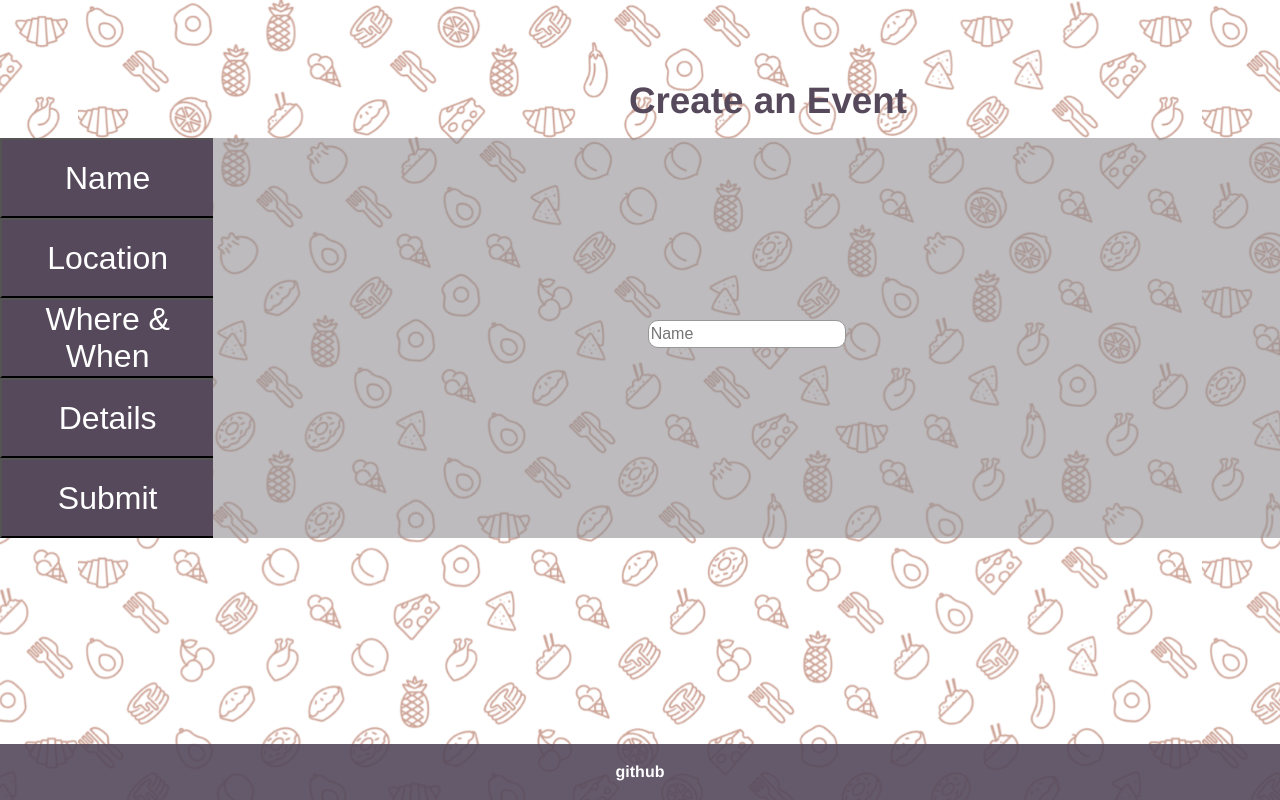
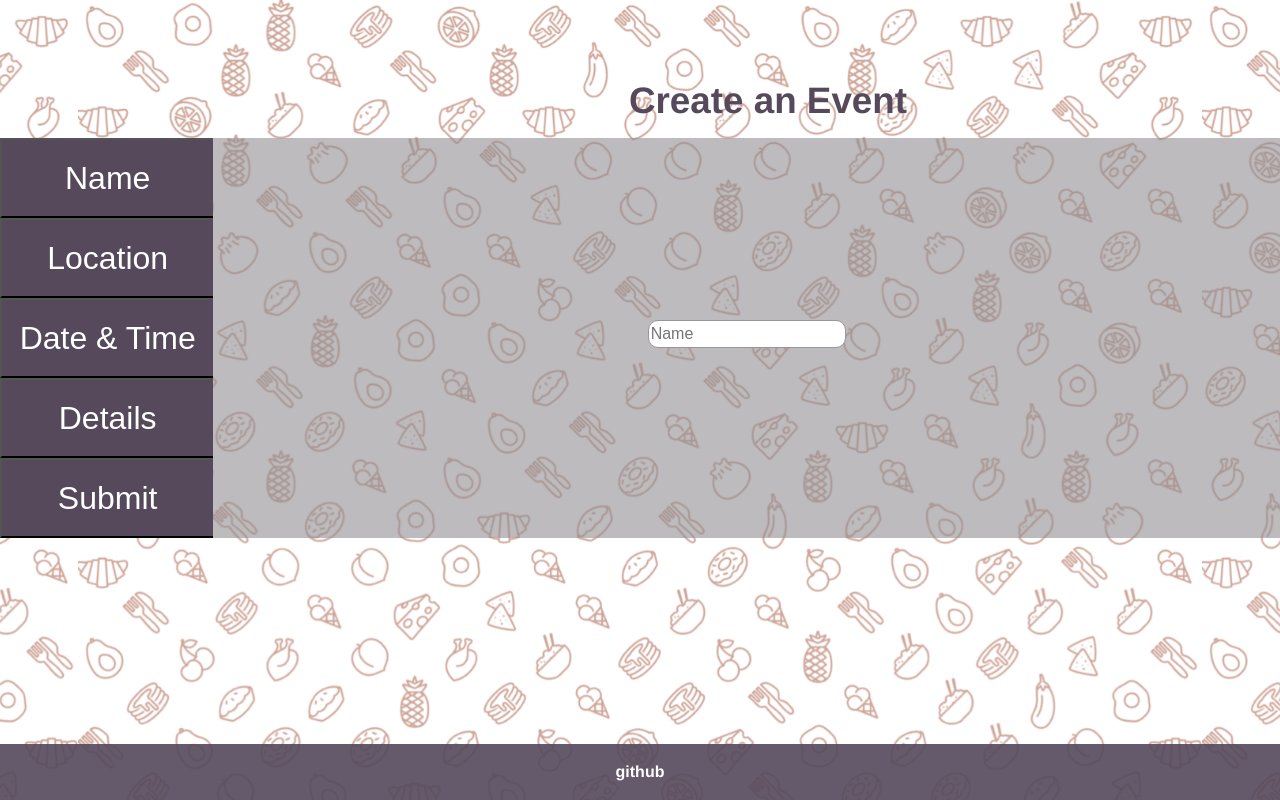
Before and after one commit to DanThomp507/Everybody-Eats, a React (Create React App) app in the folder client/: page /events/1/new in a window 1280 px wide. Built offline with nearby package versions, Linux system fonts and the light colour scheme; no server answers; what google-maps-react would draw is missing.

Commit message:
added buttons to location and datetime

```diff
--- a/client/src/components/EventForm/EventDateField.jsx
+++ b/client/src/components/EventForm/EventDateField.jsx
@@ -4,6 +4,7 @@ const EventDateField = props => {
   const {
     event_date,
     handleEventFormChange,
+    handleFieldSubmit,
   } = props
   return (
     <div>
@@ -17,6 +18,7 @@ const EventDateField = props => {
         id="event_date"
         onChange={handleEventFormChange}
       />
+      <button type="submit" onClick={e => handleFieldSubmit(e)}>next</button>
     </div>
   )
 }
--- a/client/src/components/EventForm/EventForm.jsx
+++ b/client/src/components/EventForm/EventForm.jsx
@@ -92,6 +92,7 @@ class EventForm extends Component {
   async componentDidMount() {
     console.log('url params:', this.props.match.params);
     this.setState(prevState => ({
+      field: 1,
       eventData: {
         ...prevState.eventData,
         host_id: this.props.match.params.user_id
@@ -122,6 +123,7 @@ class EventForm extends Component {
               event_location={this.state.eventData.event_location}
               handleChange={this.handleChange}
               handleSubmit={this.handleSubmit}
+              handleFieldSubmit={this.handleFieldSubmit}
             />
           }
 
@@ -129,6 +131,7 @@ class EventForm extends Component {
             <EventDateField
               event_date={this.state.eventData.event_date}
               handleEventFormChange={this.handleEventFormChange}
+              handleFieldSubmit={this.handleFieldSubmit}
             />
           }
 
--- a/client/src/components/EventForm/EventLocationField.jsx
+++ b/client/src/components/EventForm/EventLocationField.jsx
@@ -7,6 +7,7 @@ const EventLocationField = props => {
     event_location,
     handleChange,
     handleSelect,
+    handleFieldSubmit,
   } = props
   return(
     <div>
@@ -45,6 +46,8 @@ const EventLocationField = props => {
           </div>
         )}
       </PlacesAutocomplete>
+
+      <button type="submit" onClick={e => handleFieldSubmit(e)}>next</button>
     </div>
   )
 }
--- a/client/src/components/EventForm/EventNameField.jsx
+++ b/client/src/components/EventForm/EventNameField.jsx
@@ -14,7 +14,6 @@ const EventNameField = props => {
         value={event_name}
         id="event_name"
         onChange={handleEventFormChange}
-        onSubmit={e => handleFieldSubmit(e)}
       />
     </div>
   )
--- a/client/src/components/EventForm/EventNav.jsx
+++ b/client/src/components/EventForm/EventNav.jsx
@@ -6,7 +6,7 @@ const EventNav = props => {
     <div className="event-nav">
       <button value={1} onClick={e => handleEventFieldSelect(e)}>Name</button>
       <button value={2} onClick={e => handleEventFieldSelect(e)}>Location</button>
-      <button value={3} onClick={e => handleEventFieldSelect(e)}>Where & When</button>
+      <button value={3} onClick={e => handleEventFieldSelect(e)}>Date & Time</button>
       <button value={4} onClick={e => handleEventFieldSelect(e)}>Details</button>
       <button value={5} onClick={e => handleEventFieldSelect(e)}>Submit</button>
     </div>
```
